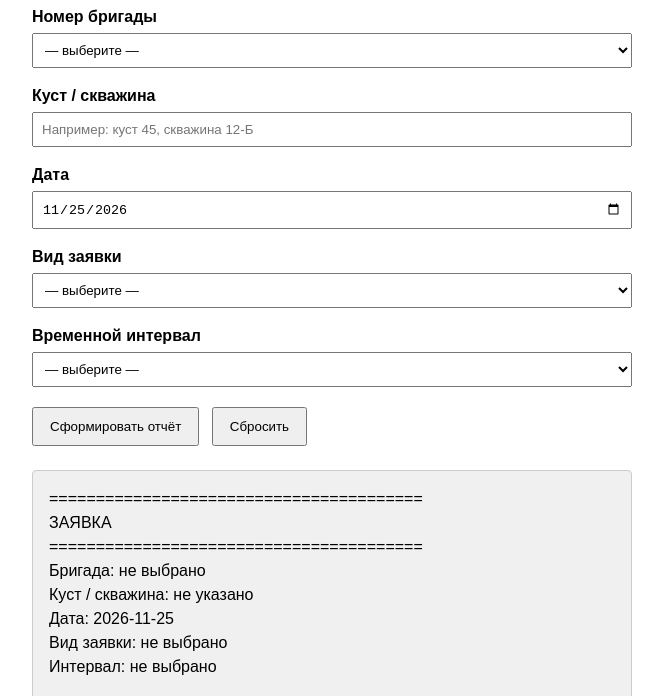
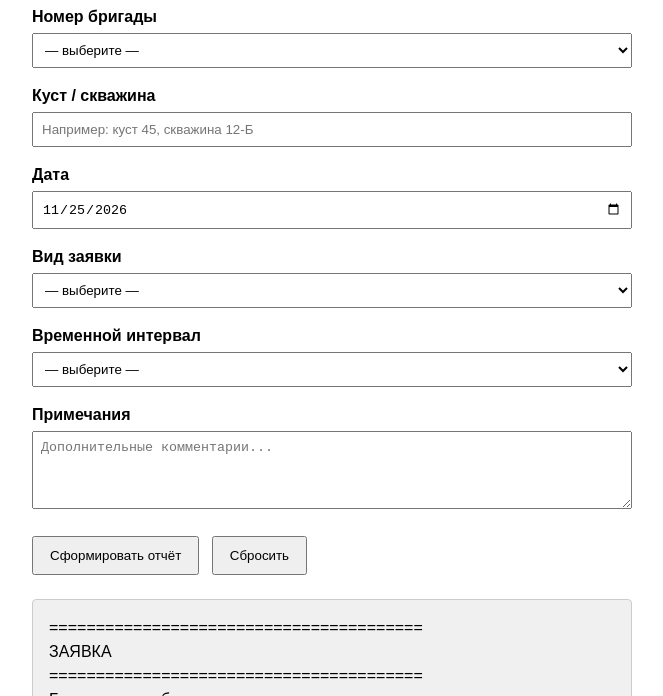
Before and after one commit to YuryGulyy/svodka, a plain HTML site: page index.html in a window 1280 px wide. Both pictures are taken after a click on the button "Сформировать отчёт". Shown: the part 104-800 px from the top of the page, without its empty margins (308-971 px from the left). Drawn offline with Linux system fonts and the light colour scheme.

Commit message:
Update index.html

```diff
--- a/index.html
+++ b/index.html
@@ -7,7 +7,8 @@
         body { font-family: Arial, sans-serif; max-width: 600px; margin: 40px auto; line-height: 1.5; }
         .form-group { margin-bottom: 16px; }
         label { display: block; margin-bottom: 4px; font-weight: bold; }
-        select, input { width: 100%; padding: 8px; box-sizing: border-box; }
+        select, input, textarea { width: 100%; padding: 8px; box-sizing: border-box; }
+        textarea { resize: vertical; }
         .hidden { display: none; }
         .report { margin-top: 24px; padding: 16px; background: #f0f0f0; border-radius: 4px; white-space: pre-wrap; border: 1px solid #ccc; }
         button { padding: 10px 16px; cursor: pointer; margin-right: 8px; }
@@ -85,6 +86,12 @@
             </select>
         </div>
 
+        <!-- Примечания -->
+        <div class="form-group">
+            <label>Примечания</label>
+            <textarea id="notes" rows="4" placeholder="Дополнительные комментарии..."></textarea>
+        </div>
+
         <div style="margin-top: 20px;">
             <button type="button" id="makeReport">Сформировать отчёт</button>
             <button type="button" id="reset">Сбросить</button>
@@ -117,6 +124,7 @@
             const type = document.getElementById('type').value || 'не выбрано';
             const tech = document.getElementById('tech').value || '';
             const time = document.getElementById('time').value || 'не выбрано';
+            const notes = document.getElementById('notes').value.trim();
 
             if (!brigade || !type) {
                 alert('Заполните обязательные поля: бригада и вид заявки.');
@@ -127,6 +135,8 @@
 
             if (tech) text += `Техника: ${tech}\n`;
             text += `Интервал: ${time}\n`;
+
+            if (notes) text += `Примечания: ${notes}\n`;
 
             text += `\n========================================`;
 
@@ -139,6 +149,7 @@
             hide('blockTech');
             document.getElementById('tech').value = '';
             document.getElementById('time').value = '';
+            document.getElementById('notes').value = '';
             document.getElementById('report').innerHTML = '<p>Форма сброшена.</p>';
         });
     </script>
```
